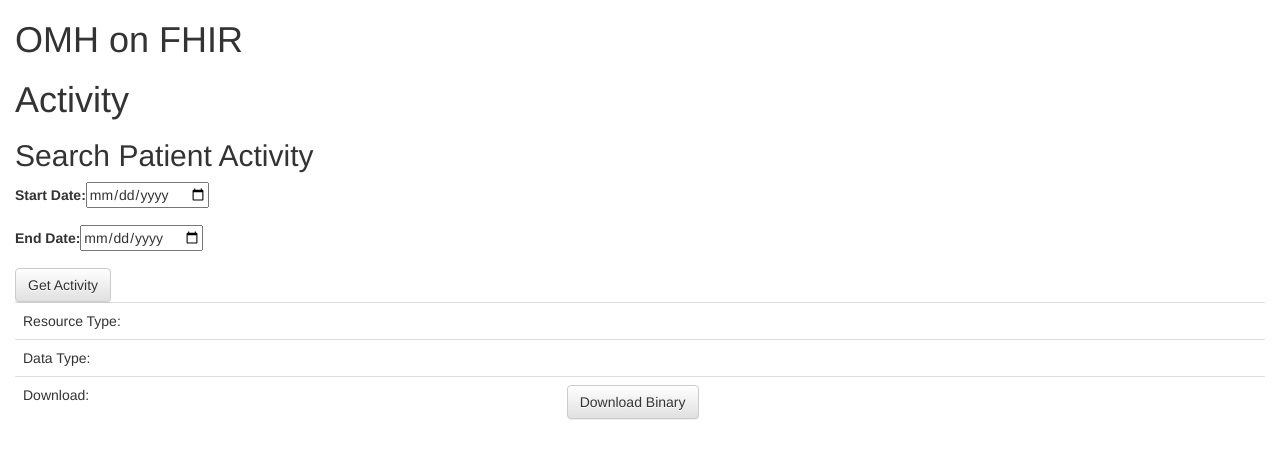
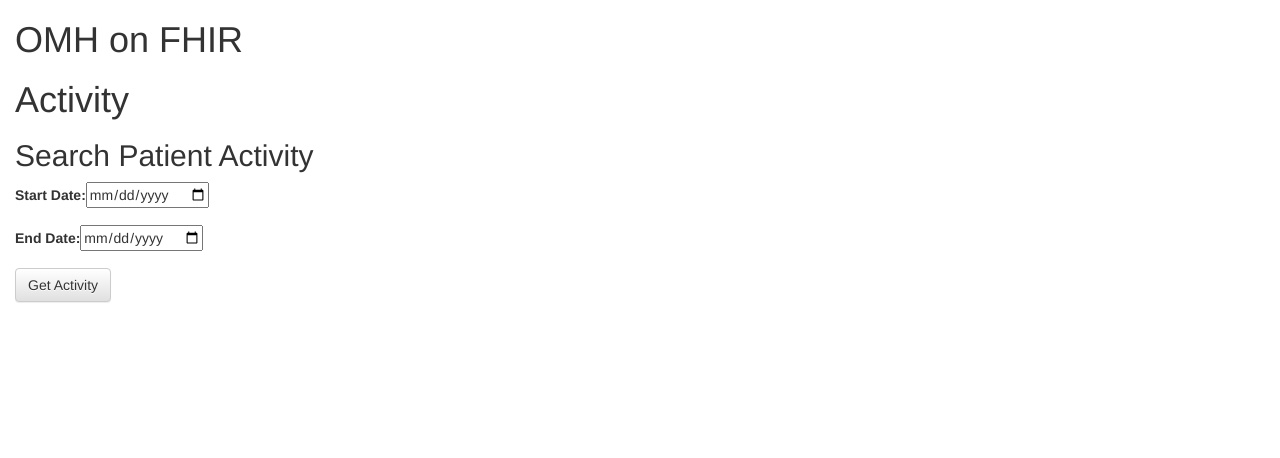
Before and after one commit to gt-health/OMH-on-FHIR, an Angular app in the folder omhclient/: page /omhonfhir/activity in a window 1280 px wide. Shown: the top 458 px of the page. Built offline with nearby package versions, Linux system fonts and the light colour scheme.

Commit message:
Updated client to serialize DocumentReference

```diff
--- a/omhclient/src/app/activity/activity.component.html
+++ b/omhclient/src/app/activity/activity.component.html
@@ -15,22 +15,16 @@
   </div>
   <button class="btn btn-default" (click)="queryActivity()">Get Activity</button>
 </form>
-<div id="activityResponse">
+
+<div *ngIf="activityDocumentRef" class="container-fluid" id="activityResponse">
   {{activityJsonString}}
-  <table class="table table-info">
-    <tbody>
-      <tr>
-        <td>Resource Type:</td>
-        <td>{{activityResourceType}}</td>
-      </tr>
-      <tr>
-        <td>Data Type:</td>
-        <td>{{activityDataType}}</td>
-      </tr>
-      <tr>
-        <td>Download:</td>
-        <td><button class="btn btn-default" (click)="queryBinary()">Download Binary</button></td>
-      </tr>
-    </tbody>
-  </table>
+  <div class="row">
+    <label>Resource Type: </label>{{activityResourceType}}
+  </div>
+  <div class="row">
+    <label>Data Type: </label>{{activityDataType}}
+  </div>
+  <div class="row">
+    <button class="btn btn-default" (click)="queryBinary()">Download Binary</button>
+  </div>
 </div>
--- a/omhclient/src/app/activity/activity.component.ts
+++ b/omhclient/src/app/activity/activity.component.ts
@@ -2,6 +2,7 @@
 import { OmhonfhirService } from '../omhonfhir/omhonfhir.service';
 import { switchMap } from 'rxjs/operators';
 import { ActivatedRoute, ParamMap } from '@angular/router';
+import {DocumentReference} from "../omhonfhir/omhonfhir.service";
 
 @Component({
   selector: 'app-activity',
@@ -13,10 +14,10 @@
   startDate: string;
   endDate: string;
   shimmerId: string;
-  activityJson;
+  activityDocumentRef: DocumentReference;
   activityJsonString: string;
-  activityResourceType: string;
-  activityDataType: string;
+  activityResourceType: string = "application/json";
+  activityDataType: string = "OMH JSON";
   activityBinaryUrl: string;
 
   constructor( private omhonfhirService: OmhonfhirService,
@@ -35,18 +36,36 @@
     console.log("Querying patient " + this.shimmerId+ "activity from " + this.startDate + " to " + this.endDate);
 
     this.omhonfhirService.requestDocumentReference(this.shimmerId, this.startDate, this.endDate)
-      .subscribe(activityJson => {
+      .subscribe((documentReference: DocumentReference) => {
         console.log("Processing response");
-        this.activityJson = activityJson;
-        this.activityJsonString = JSON.stringify(activityJson);
+        this.activityDocumentRef = documentReference;
+        this.activityJsonString = JSON.stringify(documentReference);
         //sample response
-        //{"resourceType":"DocumentReference","status":"current","type":{"text":"OMH fitbit data"},"indexed":"2018-07-31T22:02:11.408+00:00","content":[{"attachment":{"contentType":"application/json","url":"Binary/1d1ddd60-0c42-4ed2-b0e3-8b43876ceb9b","title":"OMH fitbit data","creation":"2018-07-31T22:02:11+00:00"}}]}
+        //{
+        // "resourceType":"DocumentReference",
+        // "status":"current",
+        // "type":{
+        //    "text":"OMH fitbit data"
+        // },
+        // "indexed":"2018-07-31T22:02:11.408+00:00",
+        // "content":[
+        //     {
+        //       "attachment":{
+        //        "contentType":"application/json",
+        //        "url":"Binary/1d1ddd60-0c42-4ed2-b0e3-8b43876ceb9b",
+        //        "title":"OMH fitbit data",
+        //        "creation":"2018-07-31T22:02:11+00:00"
+        //       }
+        //     }
+        // ]
+        //}
+        //
         //make title
-        this.activityResourceType = activityJson['resourceType'];
+        this.activityResourceType = documentReference.resourceType;//documentReference['resourceType'];
         //make type
-        this.activityDataType = activityJson['type']['text'];
+        this.activityDataType = documentReference.type.text;//documentReference['type']['text'];
         //make url
-        this.activityBinaryUrl = activityJson['type']['content'][0]['url'];
+        this.activityBinaryUrl = documentReference.content[0].attachment.url;//documentReference['type']['content'][0]['url'];
         console.log("Finished processing response " + this.activityJsonString);
       });
   }
--- a/omhclient/src/app/omhonfhir/omhonfhir.service.ts
+++ b/omhclient/src/app/omhonfhir/omhonfhir.service.ts
@@ -2,6 +2,26 @@
 import { Observable, of } from 'rxjs';
 import { HttpClient, HttpHeaders } from '@angular/common/http';
 import { environment } from '../../environments/environment'
+
+export interface DocumentReference{
+  resourceType: string;
+  status: string;
+  type: DocumentReferenceType;
+  indexed: string;
+  content: DocumentReferenceContent[];
+}
+export interface DocumentReferenceType{
+ text: string;
+}
+export interface DocumentReferenceContent{
+  attachment: DocumentReferenceAttachment
+}
+export interface DocumentReferenceAttachment{
+  contentType: string;
+  url: string;
+  title: string;
+  creation: string;
+}
 
 @Injectable({
   providedIn: 'root'
@@ -19,7 +39,7 @@
     return "3f6625db-8cc7-4d25-9bf4-9febdc7028cd";
   }
 
-  requestDocumentReference(shimmerId, startDate, endDate): Observable<Object>{
+  requestDocumentReference(shimmerId, startDate, endDate): Observable<DocumentReference>{
     var shimmerDocRefUrl = environment.omhOnFhirAPIBase + "/DocumentReference?subject=" + shimmerId;
 
     if(startDate){
@@ -31,7 +51,28 @@
 
     console.log("Requesting Document Reference " + shimmerDocRefUrl);
 
-    return this.http.get(shimmerDocRefUrl);
+    //sample response
+    //{
+    // "resourceType":"DocumentReference",
+    // "status":"current",
+    // "type":{
+    //    "text":"OMH fitbit data"
+    // },
+    // "indexed":"2018-07-31T22:02:11.408+00:00",
+    // "content":[
+    //     {
+    //       "attachment":{
+    //        "contentType":"application/json",
+    //        "url":"Binary/1d1ddd60-0c42-4ed2-b0e3-8b43876ceb9b",
+    //        "title":"OMH fitbit data",
+    //        "creation":"2018-07-31T22:02:11+00:00"
+    //       }
+    //     }
+    // ]
+    //}
+    //
+
+    return this.http.get<DocumentReference>(shimmerDocRefUrl);
   }
 
   requestBinary(binaryUrl): Observable<Object>{
```
Also changed, not shown: 1 other file (tests, documents, lock files or other folders).
